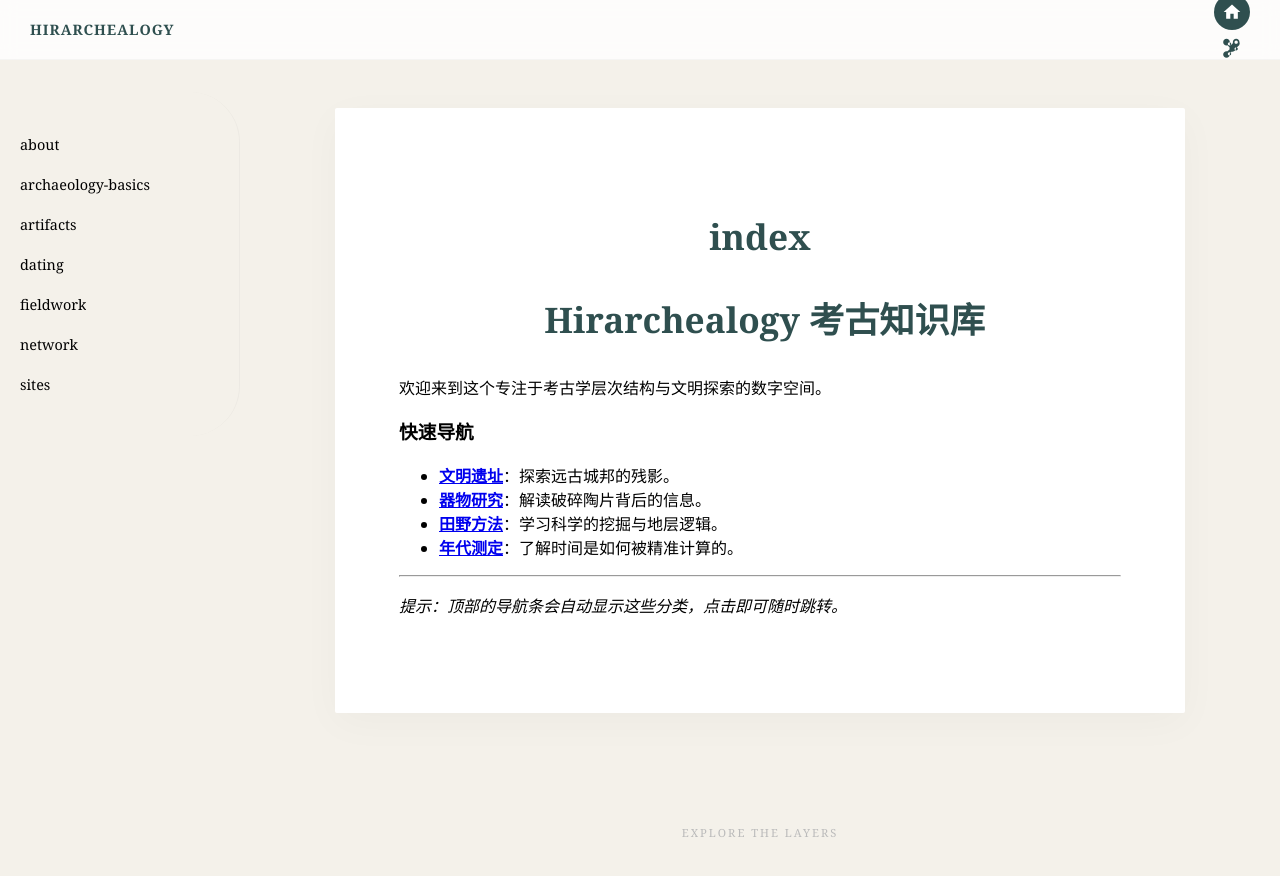
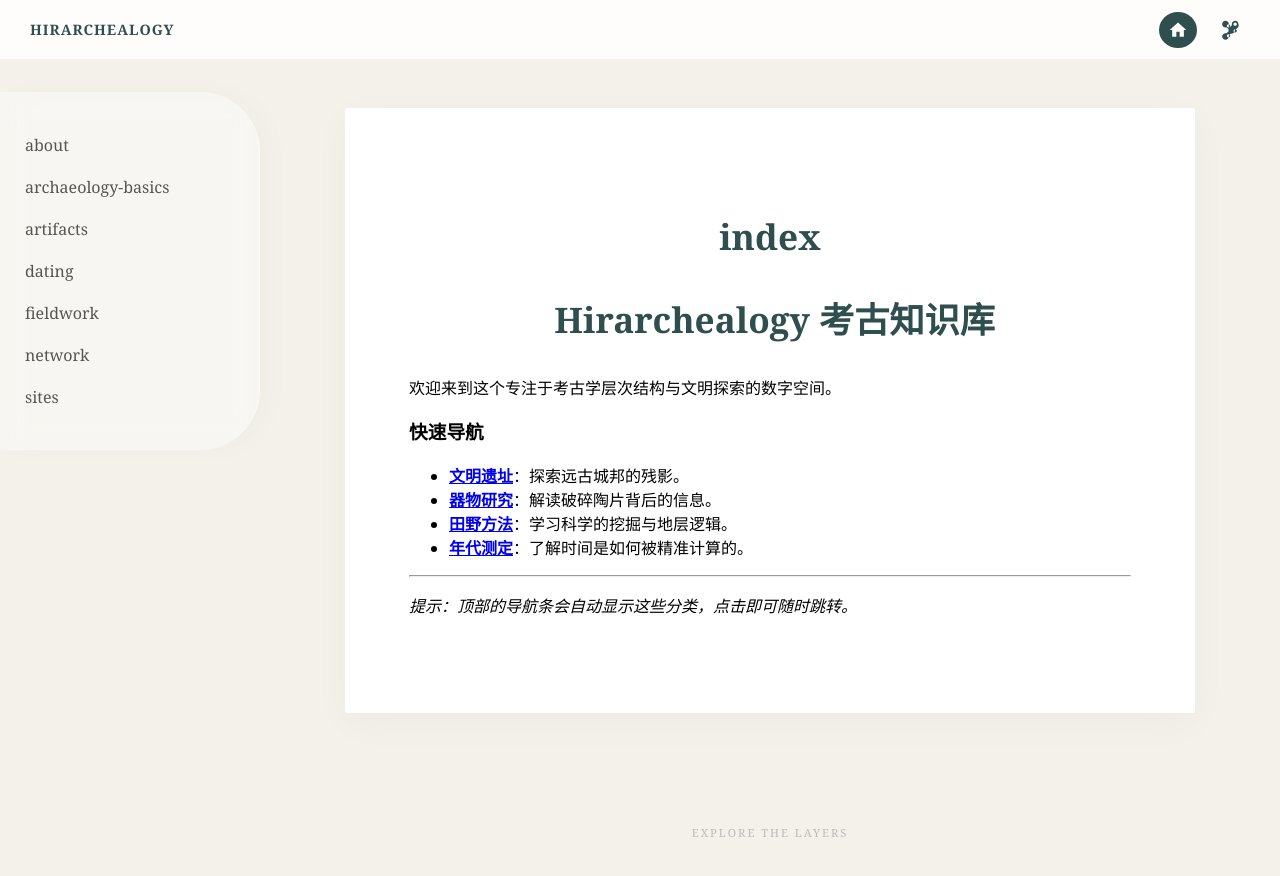
Before and after one commit to relHIGH/hirarchealogy, a Jekyll site: the page built from index.md, in a window 1280 px wide. Shown: the top 876 px of the page. Built offline with Jekyll 4.4.1, drawn with Linux system fonts in a browser that asks for light colours.

Commit message:
style: 3.4 毛玻璃弧形侧栏与顶栏对齐修复

```diff
--- a/_config.yml
+++ b/_config.yml
@@ -3,4 +3,4 @@ description: 探索古文化与层次结构的奥秘
 baseurl: /hirarchealogy
 url: https://relHIGH.github.io
 layout: default
-cache_bust: 1773390425
+cache_bust: 1773390635
--- a/_layouts/default.html
+++ b/_layouts/default.html
@@ -6,62 +6,61 @@
   <meta name="viewport" content="width=device-width, initial-scale=1">
   <style>
     :root {
-      --sidebar-width: 240px;
+      --sidebar-width: 260px;
       --header-height: 60px;
       --primary: #2f4f4f;
       --accent: #800020;
       --bg-main: #f4f1ea;
       --card-bg: #ffffff;
-      --sidebar-bg: transparent; /* 侧栏背景隐形 */
     }
 
     * { box-sizing: border-box; }
     body { font-family: "Georgia", serif; margin: 0; display: flex; flex-direction: column; height: 100vh; background: var(--bg-main); overflow: hidden; }
 
+    /* 顶栏 */
     header {
-      height: var(--header-height); background: rgba(255,255,255,0.8); backdrop-filter: blur(8px);
-      border-bottom: 1px solid rgba(0,0,0,0.03); display: flex; align-items: center; padding: 0 30px; z-index: 1000; flex-shrink: 0; justify-content: space-between;
+      height: var(--header-height); background: rgba(255,255,255,0.85); backdrop-filter: blur(10px);
+      border-bottom: 1px solid rgba(0,0,0,0.05); display: flex; align-items: center; padding: 0 30px; z-index: 1000; flex-shrink: 0; justify-content: space-between;
     }
     .header-logo { font-weight: 600; color: var(--primary); font-size: 0.9rem; letter-spacing: 1px; text-decoration: none; }
-    .header-icon { color: var(--primary); text-decoration: none; display: flex; align-items: center; justify-content: center; width: 36px; height: 36px; border-radius: 50%; transition: 0.3s; }
+
+    /* 修复横向布局 */
+    .header-nav { display: flex !important; flex-direction: row !important; gap: 15px; align-items: center; }
+    .header-icon { color: var(--primary); text-decoration: none; display: flex; align-items: center; justify-content: center; width: 38px; height: 36px; border-radius: 50%; transition: 0.3s; }
     .header-icon:hover { background: rgba(0,0,0,0.05); }
     .header-icon.active { background: var(--primary); color: white; }
     .header-icon svg { width: 20px; height: 20px; fill: currentColor; }
 
     .main-wrapper { display: flex; flex-grow: 1; overflow: hidden; }
 
-    /* 3.3 弧形隐形侧栏 */
+    /* 3.4 毛玻璃弧形侧栏 */
     #sidebar {
-      width: var(--sidebar-width); background: var(--sidebar-bg);
+      width: var(--sidebar-width);
+      background: rgba(255,255,255,0.4); /* 半透明底色 */
+      backdrop-filter: blur(15px); /* 毛玻璃效果 */
+      -webkit-backdrop-filter: blur(15px);
       overflow-y: auto; overflow-x: hidden; padding: 2rem 0; flex-shrink: 0;
-      border-right: 1px solid rgba(0,0,0,0.03);
-      /* 右侧圆角弧形感 */
-      border-radius: 0 50px 50px 0;
-      height: fit-content; /* 高度随内容自适应 */
-      align-self: flex-start; /* 顶部对齐 */
+      border-right: 1px solid rgba(255,255,255,0.3);
+      border-radius: 0 60px 60px 0;
+      height: fit-content;
+      align-self: flex-start;
       margin-top: 2rem;
+      box-shadow: 10px 0 30px rgba(0,0,0,0.02);
     }
 
-    .tree-node { margin: 2px 0; width: 100%; }
-
-    /* 侧栏条目：平时融于背景 */
     .nav-item-wrapper {
       display: flex; align-items: center; cursor: pointer;
-      height: 40px; padding: 0 20px; text-decoration: none;
+      height: 42px; padding: 0 25px; text-decoration: none;
       transition: all 0.4s cubic-bezier(0.23, 1, 0.32, 1);
-      background: transparent;
-      border-radius: 0 25px 25px 0;
-      color: var(--text-soft);
-      transform-origin: left center;
+      color: #555;
+      border-radius: 0 30px 30px 0;
     }
 
-    /* 悬停动效：放大并出现“音量条”质感 */
     .nav-item-wrapper:hover {
       background: var(--primary);
       color: white;
-      transform: scale(1.05);
-      padding-left: 30px;
-      box-shadow: 10px 5px 25px rgba(0,0,0,0.1);
+      transform: scale(1.03);
+      padding-left: 35px;
     }
 
     .nav-item-wrapper.active {
@@ -71,14 +70,9 @@
       border-left: 4px solid var(--primary);
     }
 
-    .node-text {
-      font-size: 0.9rem; white-space: nowrap; overflow: hidden; text-overflow: ellipsis;
-    }
-
-    /* 文件夹标题：更精致 */
     .folder-label {
-      padding: 15px 20px 5px; color: var(--primary); font-size: 0.7rem; font-weight: bold;
-      text-transform: uppercase; letter-spacing: 2px; opacity: 0.6;
+      padding: 15px 25px 5px; color: var(--primary); font-size: 0.7rem; font-weight: bold;
+      text-transform: uppercase; letter-spacing: 2px; opacity: 0.5;
     }
 
     #content-wrapper { flex-grow: 1; overflow-y: auto; }
```
